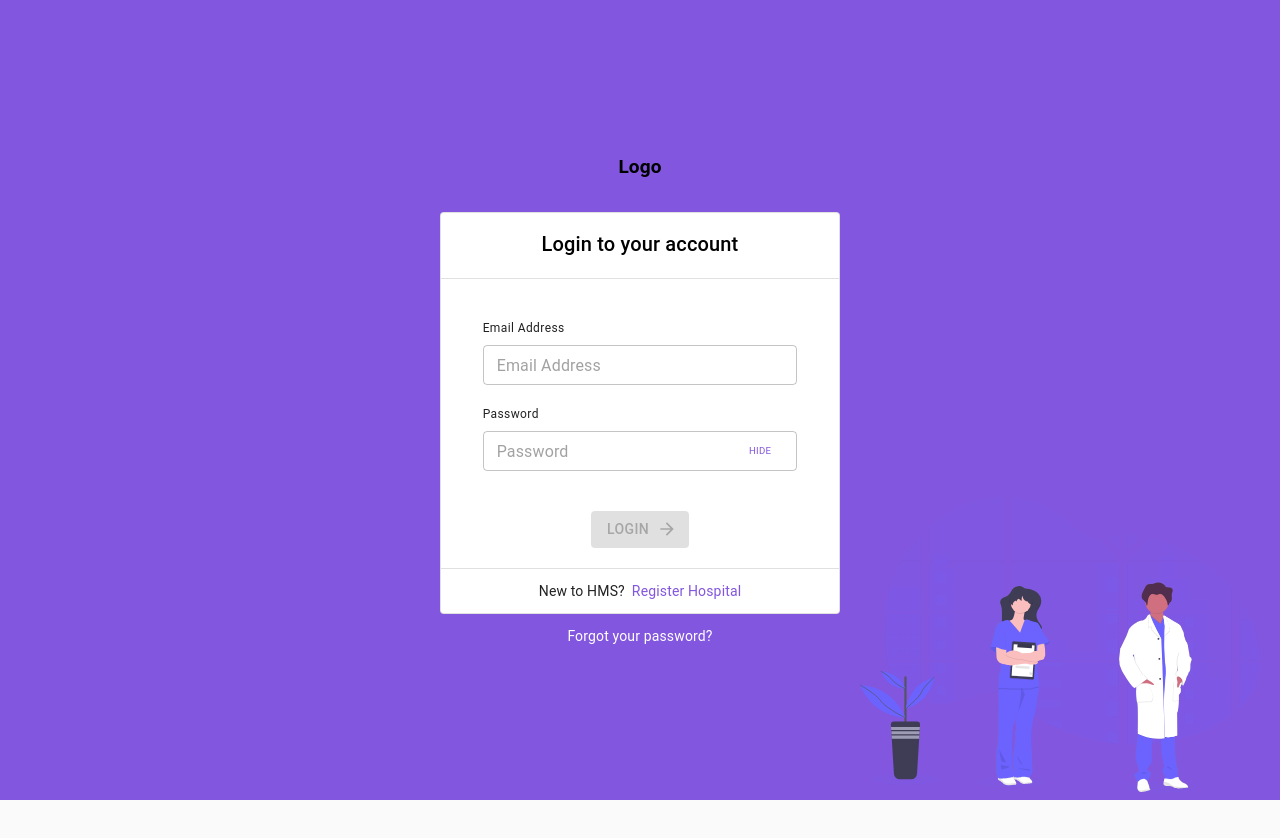
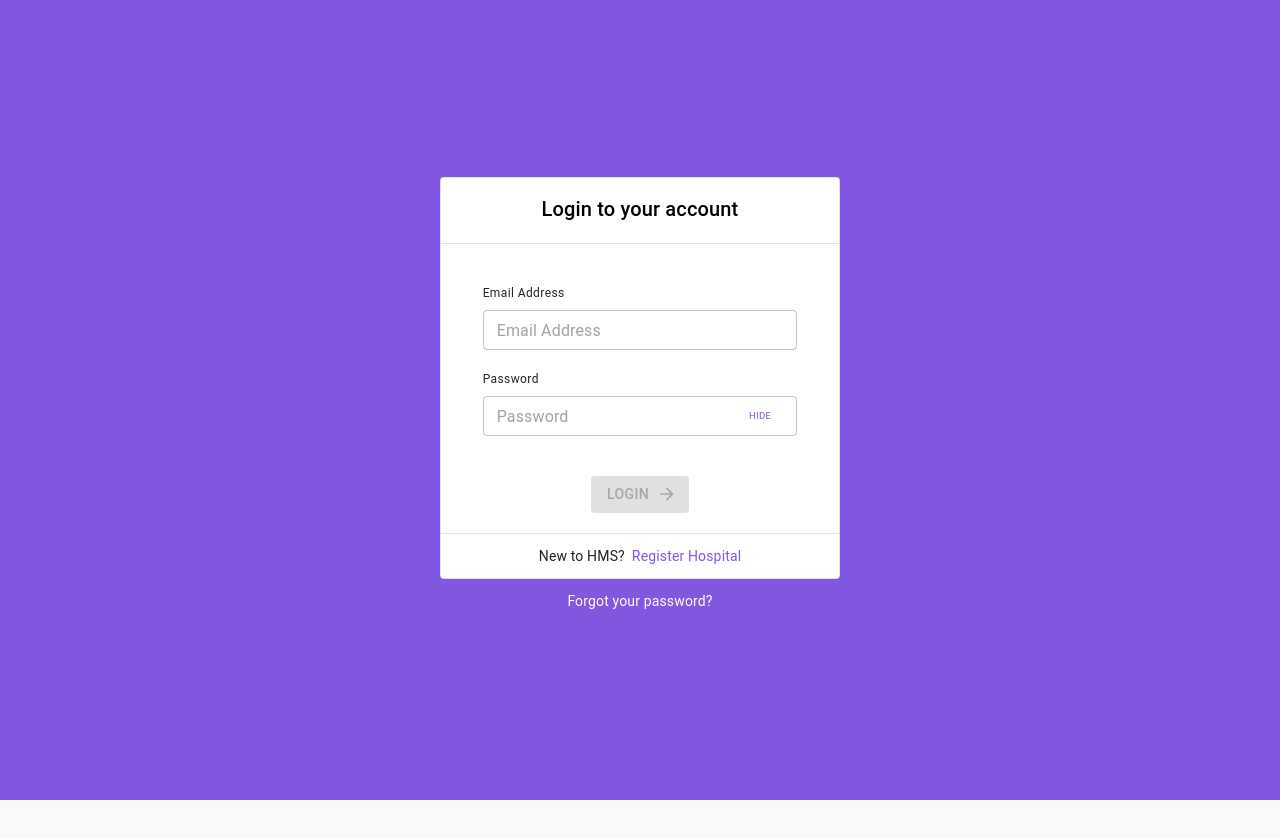
Before and after one commit to paultech4u/ui-hms, a React (Create React App) app: page /login in a window 1280 px wide. Shown: the top 838 px of the page. After the commit the page ends 800 px from the top, so only its background shows below. Built offline with nearby package versions, Linux system fonts and the light colour scheme; no server answers.

Commit message:
remove illustration

```diff
--- a/src/auth/AuthLoginForm.js
+++ b/src/auth/AuthLoginForm.js
@@ -72,14 +72,14 @@ function AuthLogin(props) {
       alignItems='center'
       justifyContent='center'
       flexDirection='column'>
-      <Box position='absolute' right={20} bottom={-50}>
+      {/* <Box position='absolute' right={20} bottom={-50}>
         <img src={undraw_doctor} alt='doctor' width={400} height={400} />
       </Box>
       <Box display='flex' fontSize={19} marginBottom={10}>
         <a href='/login' className={classes.logo_icon}>
           Logo
         </a>
-      </Box>
+      </Box> */}
       <AuthCard
         elevation={0}
         variant='outlined'
```
